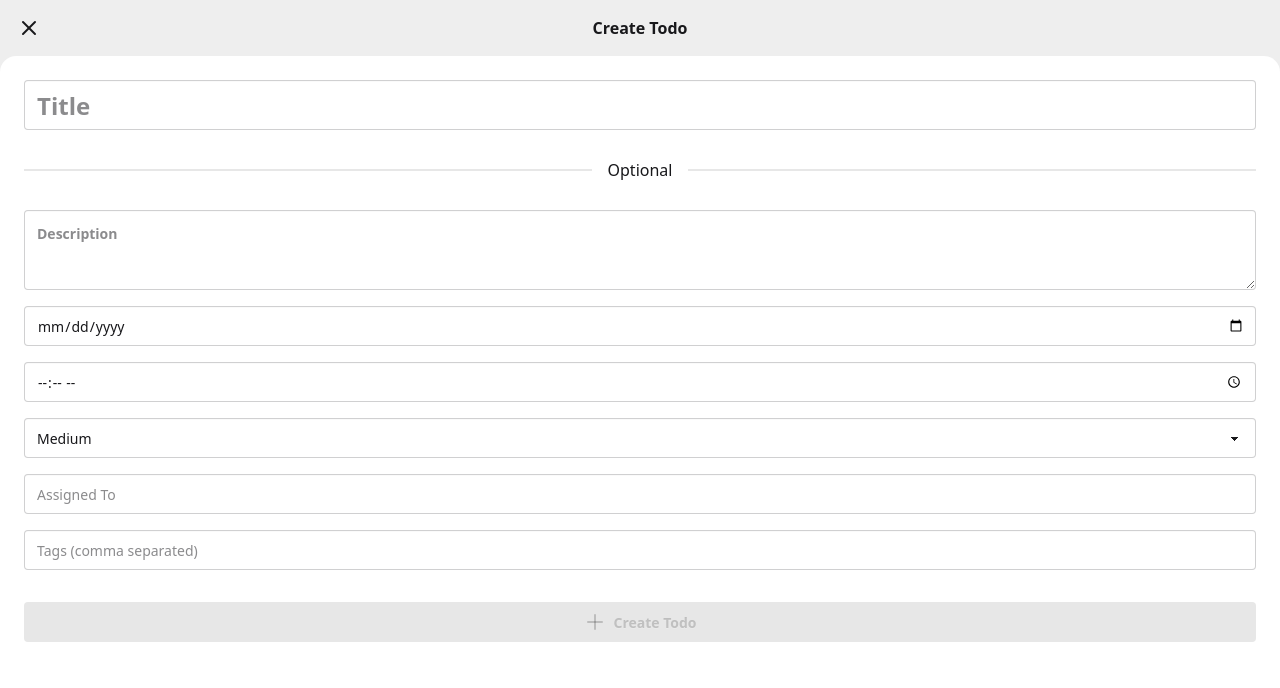
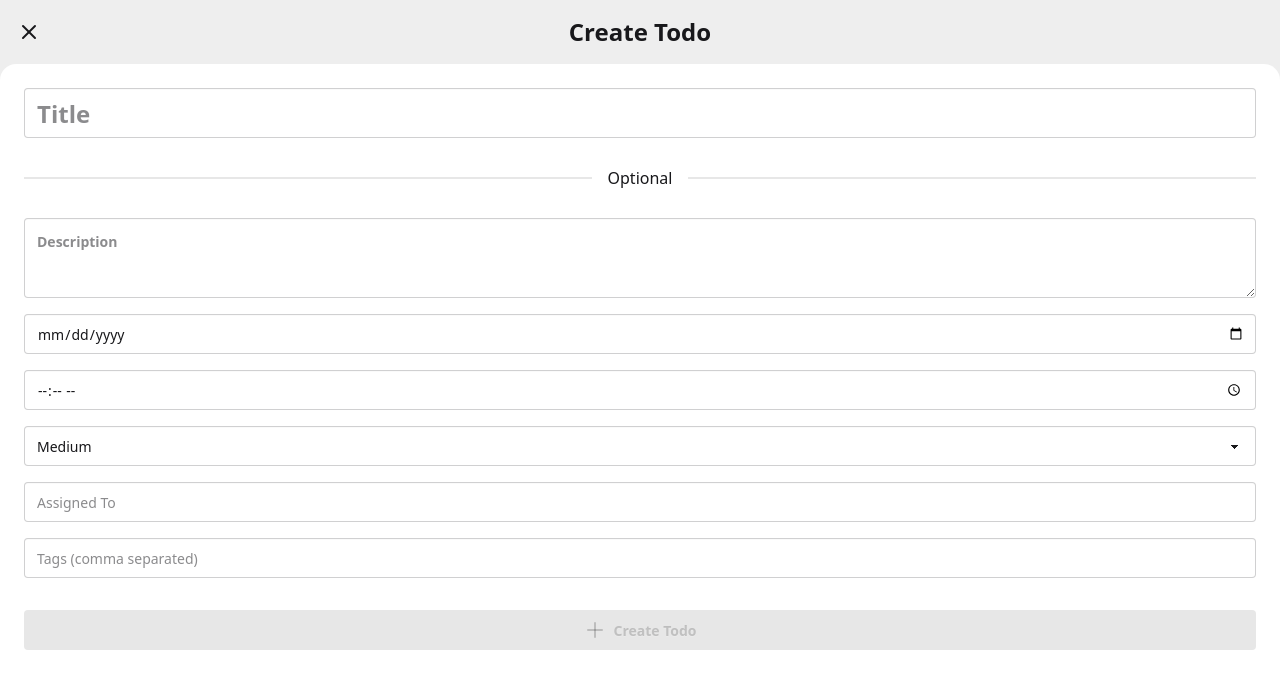
Before and after one commit to majicmaj/todo, a React (Vite) app: page /create in a window 1280 px wide. Shown: the top 688 px of the page. Built offline with nearby package versions, Linux system fonts and the light colour scheme.

Commit message:
fix: update heading styles for consistency in Create, Edit, and SingleTodo components

```diff
--- a/src/components/views/create/create.tsx
+++ b/src/components/views/create/create.tsx
@@ -29,7 +29,7 @@ const Create = () => {
               <X />
             </button>
           </Link>
-          <h1 className="text-center font-bold">Create Todo</h1>
+          <h1 className="text-2xl font-bold">Create Todo</h1>
         </div>
 
         <div className="bg-base-100 flex h-full flex-1 flex-col gap-4 rounded-t-2xl p-6">
--- a/src/components/views/edit/edit.tsx
+++ b/src/components/views/edit/edit.tsx
@@ -39,7 +39,7 @@ const Edit = () => {
               <X />
             </button>
           </Link>
-          <h1 className="text-center font-bold">Edit Todo</h1>
+          <h1 className="text-2xl font-bold">Edit Todo</h1>
         </div>
 
         <div className="bg-base-100 flex h-full flex-col gap-4 rounded-t-2xl p-6">
--- a/src/components/views/todo/singleTodo.tsx
+++ b/src/components/views/todo/singleTodo.tsx
@@ -35,6 +35,7 @@ const SingleTodo = () => {
           <Link to="/" className="btn btn-ghost btn-circle">
             <ArrowLeft />
           </Link>
+          <h1 className="text-2xl font-bold">Task</h1>
           <Deadline date={todo.dueDate} time={todo.dueTime} />
         </div>
 
```
